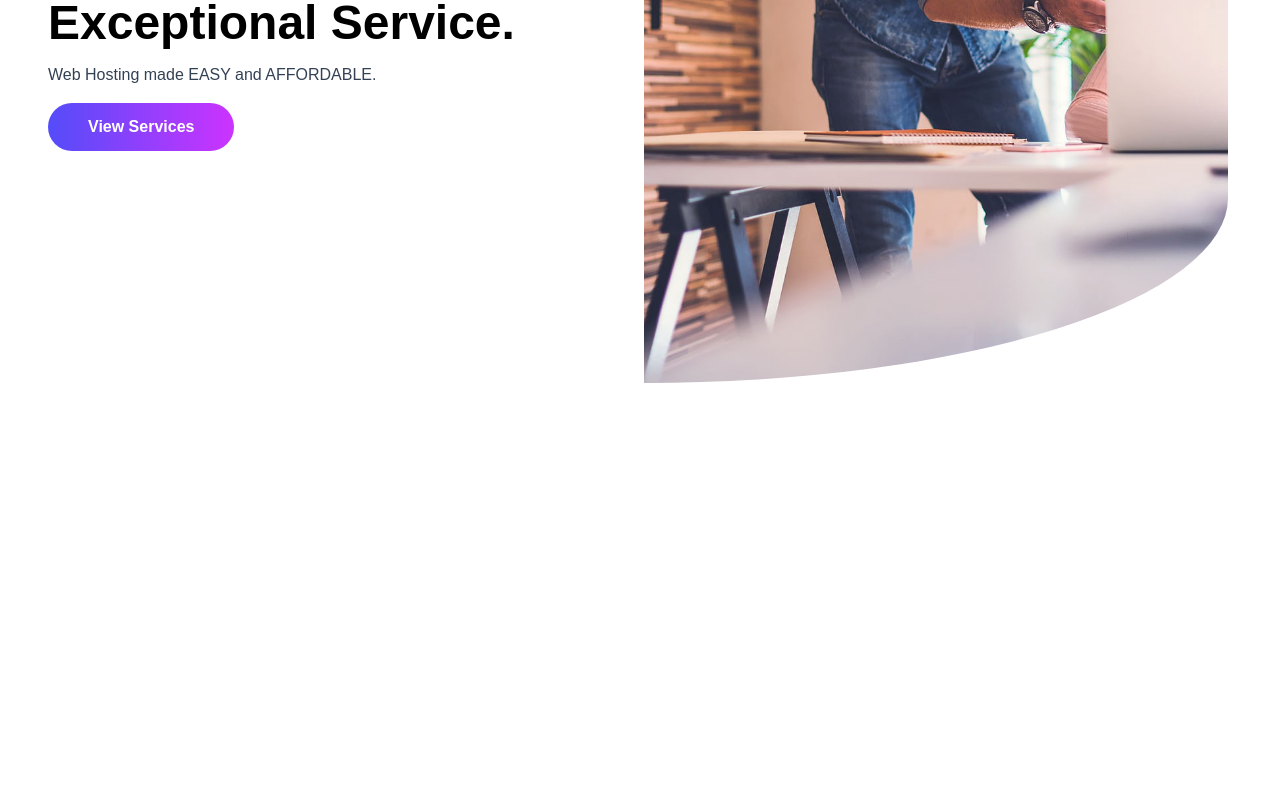
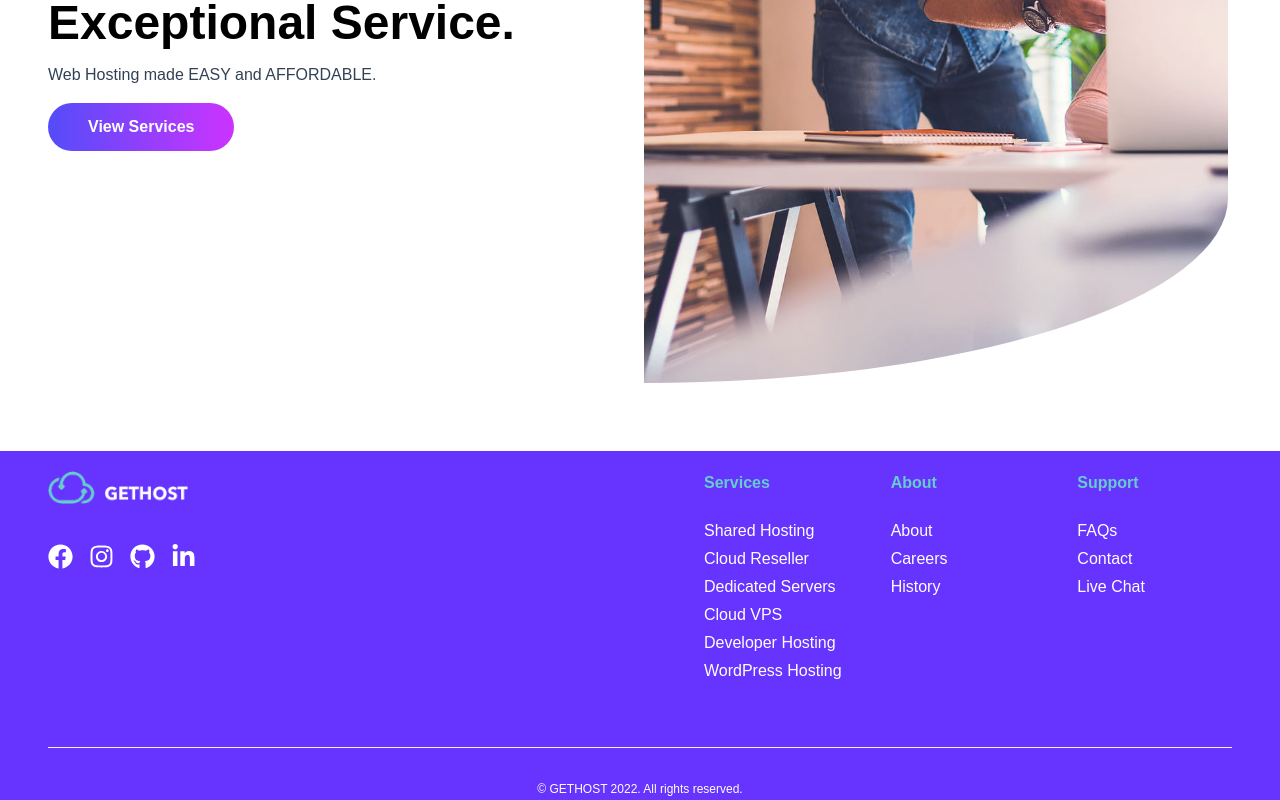
Before and after one commit to parvezahmedweb1/getHost-client, a React (Create React App) app: page / in a window 1280 px wide. Shown: the part 397-1197 px from the top of the page. Before the commit the page ends 800 px from the top, so only its background shows below. Built offline with nearby package versions, Linux system fonts and the light colour scheme.

Commit message:
added footer

```diff
--- a/src/App.js
+++ b/src/App.js
@@ -1,5 +1,6 @@
 import React from "react";
 import Hero from "./Pages/Hero/Hero";
+import Footer from "./Shared/Footer/Footer";
 import Header from "./Shared/Header/Header";
 
 const App = () => {
@@ -7,6 +8,7 @@ const App = () => {
     <>
       <Header />
       <Hero />
+      <Footer />
     </>
   );
 };
--- a/src/Pages/Hero/Hero.jsx
+++ b/src/Pages/Hero/Hero.jsx
@@ -7,7 +7,7 @@ const Hero = () => {
     <section id="hero" className="h-[90vh]">
       <div className="container mx-auto h-full">
         <div className="grid grid-cols-1 lg:grid-cols-2">
-          <div className="text-black md:text-center lg:text-left h-full flex  justify-center md:justify-center lg:justify-start py-6 md:py-6 lg:py-0 items-center">
+          <div className="text-black text-center lg:text-left h-full flex  justify-center md:justify-center lg:justify-start py-6 md:py-6 lg:py-0 items-center">
             <div>
               <h1 className="text-3xl md:text-5xl font-bold">
                 <span className="text-link">Powerful</span> Hosting,
--- /dev/null
+++ b/src/Shared/Footer/Footer.jsx
@@ -0,0 +1,106 @@
+import React from "react";
+import {
+  FaFacebook,
+  FaGithub,
+  FaInstagram,
+  FaLinkedinIn,
+} from "react-icons/fa";
+import logo from "../../assets/Hosting-logo-light.png";
+const Footer = () => {
+  return (
+    <footer aria-label="Site Footer" className="bg-link text-white">
+      <div className="container mx-auto">
+        <div className="mt-16 grid grid-cols-1 gap-8 lg:grid-cols-2 lg:gap-32 pt-5">
+          <div className="mx-auto lg:mx-0">
+            <img src={logo} alt="" width="140" />
+
+            <div className="flex my-10 space-x-4">
+              <FaFacebook className="text-white " size={25} />
+              <FaInstagram className="text-white " size={25} />
+              <FaGithub className="text-white" size={25} />
+              <FaLinkedinIn className="text-white " size={25} />
+            </div>
+          </div>
+
+          <div className="grid grid-cols-1 gap-8 text-center lg:grid-cols-3 lg:text-left">
+            <div>
+              <strong className=" text-hLink font-semibold"> Services </strong>
+
+              <nav
+                aria-label="Footer Services Nav"
+                className="mt-6 flex flex-col space-y-1"
+              >
+                <a className="text-white" href="!#">
+                  Shared Hosting
+                </a>
+                <a className="text-white" href="/">
+                  Cloud Reseller
+                </a>
+                <a className="text-white" href="/">
+                  Dedicated Servers
+                </a>
+                <a className="text-white" href="/">
+                  Cloud VPS
+                </a>
+                <a className="text-white" href="/">
+                  Developer Hosting
+                </a>
+                <a className="text-white" href="/">
+                  WordPress Hosting
+                </a>
+              </nav>
+            </div>
+
+            <div>
+              <strong className="text-hLink font-semibold"> About </strong>
+
+              <nav
+                aria-label="Footer About Nav"
+                className="mt-6 flex flex-col space-y-1"
+              >
+                <a className="text-white" href="/">
+                  About
+                </a>
+                <a className="text-white" href="/">
+                  Careers
+                </a>
+                <a className="text-white" href="/">
+                  History
+                </a>
+              </nav>
+            </div>
+
+            <div>
+              <strong className="text-hLink font-semibold"> Support </strong>
+
+              <nav
+                aria-label="Footer Support Nav"
+                className="mt-6 flex flex-col space-y-1"
+              >
+                <a className="text-white" href="/">
+                  FAQs
+                </a>
+
+                <a className="text-white" href="/">
+                  Contact
+                </a>
+
+                <a className="text-white" href="/">
+                  Live Chat
+                </a>
+              </nav>
+            </div>
+          </div>
+        </div>
+
+        <div className="mt-16 border-t border-gray-100 pt-8">
+          <p className="text-center text-xs leading-relaxed text-white">
+            © GETHOST 2022. All rights reserved.
+          </p>
+        </div>
+      </div>
+    </footer>
+  );
+};
+
+export default Footer;
```
